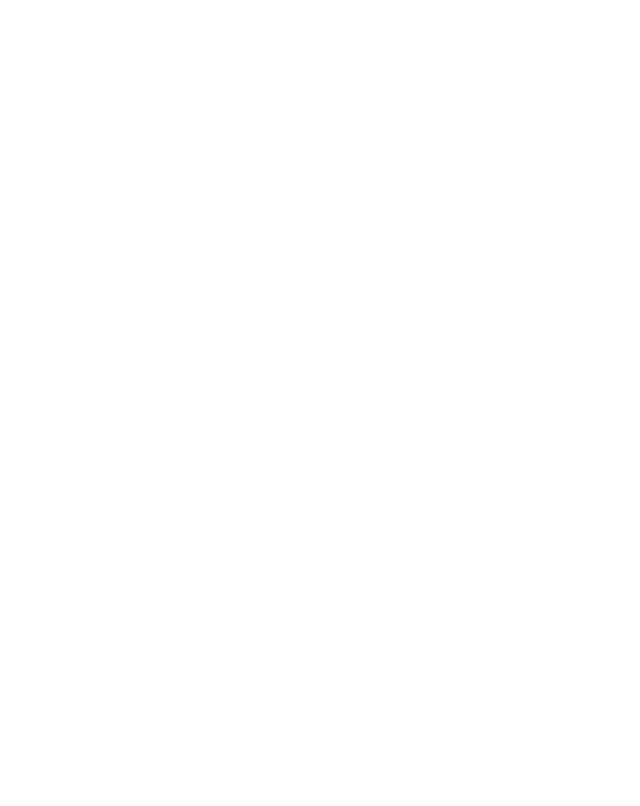
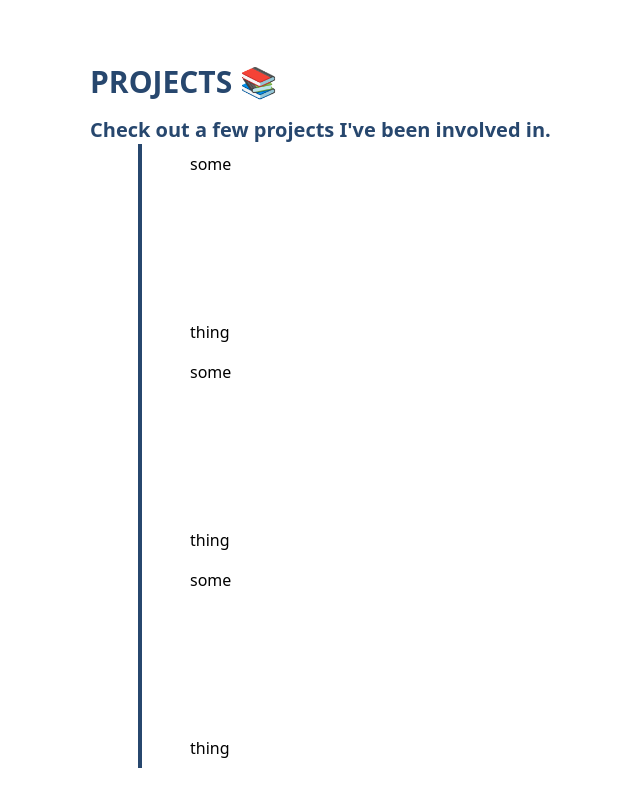
Before and after one commit to Zi-ji/Portfolio, a Gatsby site: page /Project in a window 1280 px wide. Shown: the whole page, without its empty margins (70-710 px from the left). Built offline with nearby package versions, Linux system fonts and the light colour scheme; Gatsby itself is replaced by a stand-in of ours.

Commit message:
working on project card

```diff
--- a/src/pages/Project.jsx
+++ b/src/pages/Project.jsx
@@ -1,10 +1,21 @@
 import React from 'react'
+import ProjectCard from './ProjectCard'
 
 const Project = () => {
   return (
     <div className="page-container">
-      <main className="w-240 main-container">
-
+      <main className="w-240 pt-16 sm:pt-8 pb-16 sm:pb-0 main-container">
+        <div className="w-full flex flex-col sm:items-center">
+          <p className="text-3xl font-bold text-primary">PROJECTS{' '}📚</p>
+          <p className="text-xl font-semibold text-primary mt-4 sm:text-center">
+            Check out a few projects I've been involved in.
+          </p>
+        </div>
+        <div className="flex-1 flex flex-col justify-around">
+          <ProjectCard />
+          <ProjectCard />
+          <ProjectCard />
+        </div>
       </main>
     </div>
   )
--- /dev/null
+++ b/src/pages/ProjectCard.jsx
@@ -0,0 +1,14 @@
+import React from 'react'
+
+const ProjectCard = () => {
+  return (
+    <div className="project-card">
+      <div className="flex flex-col justify-between pt-2 pb-2">
+        <p>some</p>
+        <p>thing</p>
+      </div>
+    </div>
+  )
+}
+
+export default ProjectCard
--- a/src/styles/global.css
+++ b/src/styles/global.css
@@ -7,7 +7,25 @@
     @apply min-h-screen w-full flex flex-col items-center
   }
   .main-container {
-    @apply max-w-full flex-grow flex flex-col items-stretch
+    @apply max-w-full flex-1 flex flex-col items-stretch
+  }
+  .project-card {
+    @apply
+    h-52
+    sm:h-44
+    max-w-full
+    ml-12
+    sm:mr-12
+    pl-12
+    border-l-4
+    rounded-r-lg
+    border-primary
+    group duration-500
+    hover:shadow-lg
+    hover:bg-background2
+    flex
+    flex-row
+    items-stretch
   }
   .navlink {
     @apply
--- a/tailwind.config.js
+++ b/tailwind.config.js
@@ -12,7 +12,8 @@
       primary: '#27476E',
       secondary: '#CE4B27',
       transparent: 'transparent',
-      test: 'gray'
+      test: 'gray',
+      background2: '#F5F2E0'
     },
     screens: {
       '2xl': {'max': '1535px'},
```
